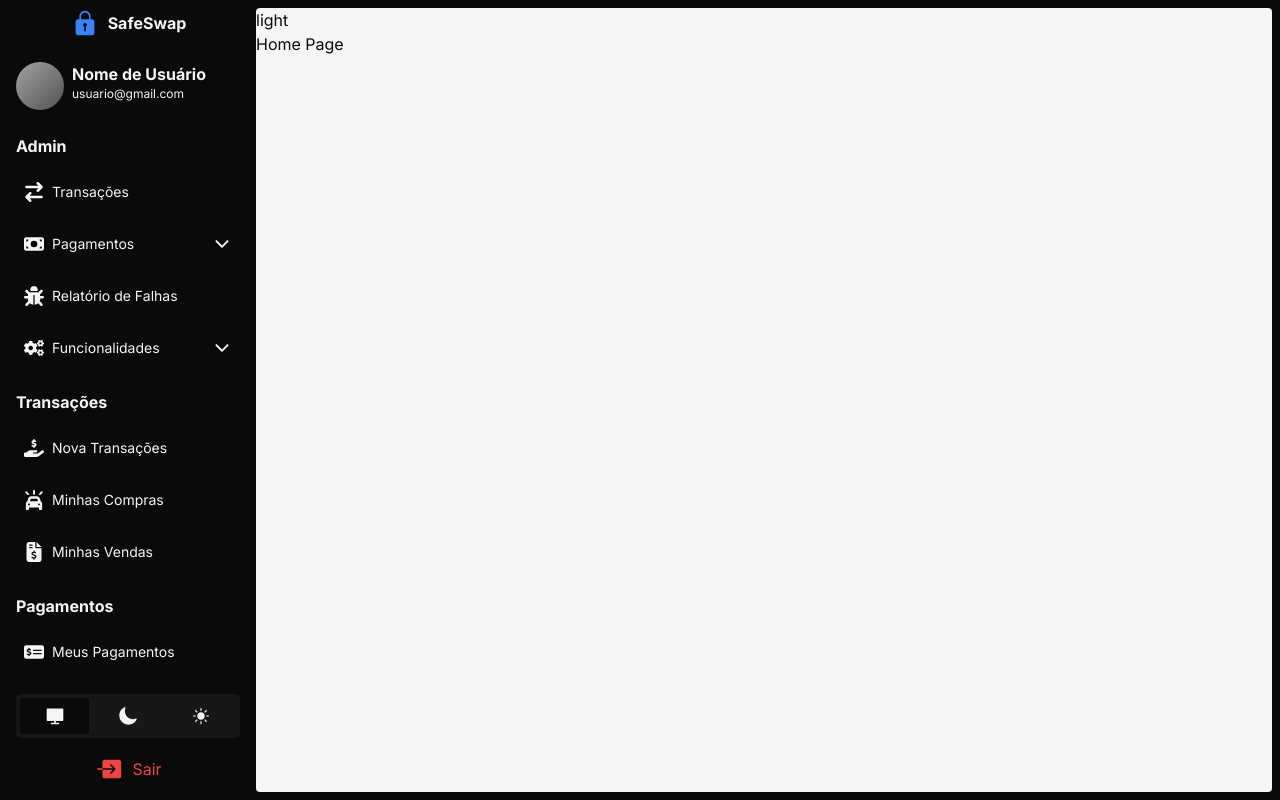
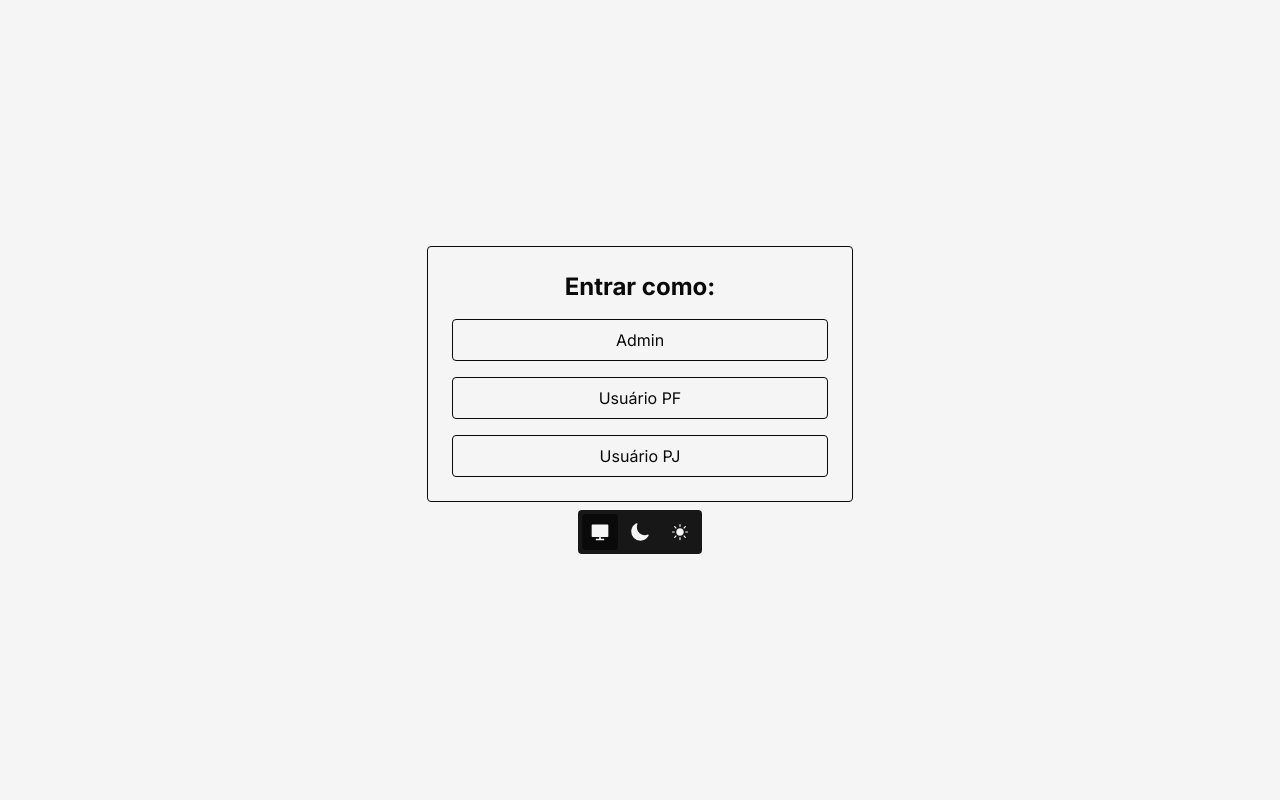
Before and after one commit to imLymei/safeswap-mock, a Next.js app: page / in a window 1280 px wide. Built offline with nearby package versions, Linux system fonts and the light colour scheme.

Commit message:
feat: add user handling

```diff
--- /dev/null
+++ b/src/app/_components/AppFormatter.tsx
@@ -0,0 +1,23 @@
+'use client';
+
+import { cn } from '@/lib/utils';
+import { useTheme } from 'next-themes';
+
+export default function AppFormatter({
+  children,
+}: {
+  children: React.ReactNode;
+}) {
+  const { resolvedTheme } = useTheme();
+
+  return (
+    <div
+      className={cn(
+        'flex max-h-svh flex-1 p-2 selection:bg-blue-500 max-sm:flex-col max-sm:pb-0 sm:pl-0',
+        { dark: resolvedTheme === 'dark' },
+      )}
+    >
+      {children}
+    </div>
+  );
+}
--- a/src/app/_components/LayoutMain.tsx
+++ /dev/null
@@ -1,26 +0,0 @@
-'use client';
-
-import { cn } from '@/lib/utils';
-import { useTheme } from 'next-themes';
-
-export default function LayoutMain({
-  children,
-}: {
-  children: React.ReactNode;
-}) {
-  const { theme, systemTheme } = useTheme();
-
-  const userTheme = theme === 'system' ? systemTheme : theme;
-
-  return (
-    <main
-      className={cn('flex-1 rounded', {
-        'bg-neutral-100 text-neutral-950': userTheme === 'light',
-        'bg-neutral-900 text-neutral-100': userTheme === 'dark',
-      })}
-    >
-      {userTheme}
-      {children}
-    </main>
-  );
-}
--- a/src/app/_components/sidebar/Sidebar.tsx
+++ b/src/app/_components/sidebar/Sidebar.tsx
@@ -1,22 +1,18 @@
 'use client';
 
-import { cn } from '@/lib/utils';
 import { ICON_SIZE, NAVBAR_SECTIONS } from '@/lib/constants';
-import { useState } from 'react';
-import { IoIosExit, IoIosLock, IoIosSunny } from 'react-icons/io';
+import { useContext } from 'react';
+import { IoIosExit, IoIosLock } from 'react-icons/io';
 import SideBarSection from './SideBarSection';
-import ThemeSelector from './ThemeSelector';
+import { userContext, UserType } from '@/providers/UserProvider';
+import ThemeSelector from '../../../components/ThemeSelector';
+import { IoShield } from 'react-icons/io5';
 
 export default function Sidebar() {
-  const [isOpen, setIsOpen] = useState(true);
+  const { user, setUser } = useContext(userContext);
 
   return (
-    <nav
-      className={cn('flex flex-col items-center gap-6 px-4 max-sm:hidden', {
-        'w-64': isOpen,
-        'w-16': !isOpen,
-      })}
-    >
+    <nav className='flex w-64 flex-col items-center gap-6 px-4 max-sm:hidden'>
       <div className='flex items-center gap-2'>
         <IoIosLock size={ICON_SIZE.SMALL} className='text-blue-500' />
         <p className='font-bold'>SafeSwap</p>
@@ -24,12 +20,25 @@ export default function Sidebar() {
       <div className='flex w-full gap-2'>
         <div className='size-12 rounded-full bg-gradient-to-br from-neutral-400 to-neutral-600'></div>
         <div>
-          <p className='line-clamp-1 font-bold'>Nome de Usuário</p>
-          <p className='line-clamp-1 text-xs'>usuario@gmail.com</p>
+          <div className='flex items-center gap-2'>
+            <p className='line-clamp-1 font-bold'>{user?.name}</p>
+            {user?.userType === UserType.Admin && (
+              <IoShield
+                size={ICON_SIZE.EXTRA_SMALL}
+                className='text-blue-500'
+                title='Admin'
+              />
+            )}
+          </div>
+          <p className='line-clamp-1 text-xs'>{user?.email}</p>
         </div>
       </div>
       <div className='w-full flex-1 space-y-6 overflow-auto'>
-        {NAVBAR_SECTIONS.map((section, sectionIndex) => (
+        {NAVBAR_SECTIONS.filter(
+          (sections) =>
+            sections.userType === undefined ||
+            sections.userType === user?.userType,
+        ).map((section, sectionIndex) => (
           <SideBarSection
             key={`section-${section.name}-${sectionIndex}`}
             name={section.name}
@@ -39,7 +48,10 @@ export default function Sidebar() {
       </div>
       <div className='w-full space-y-2'>
         <ThemeSelector />
-        <button className='flex w-full items-center justify-center gap-2 rounded p-2 text-red-500 hover:bg-red-500/20'>
+        <button
+          className='flex w-full items-center justify-center gap-2 rounded p-2 text-red-500 hover:bg-red-500/20'
+          onClick={() => setUser(undefined)}
+        >
           <IoIosExit size={ICON_SIZE.SMALL} />
           <p>Sair</p>
         </button>
--- a/src/app/_components/sidebar/mobile/MobileSidebar.tsx
+++ b/src/app/_components/sidebar/mobile/MobileSidebar.tsx
@@ -3,14 +3,16 @@
 import { ICON_SIZE, NAVBAR_SECTIONS } from '@/lib/constants';
 import { cn } from '@/lib/utils';
 import Link from 'next/link';
-import { useEffect, useRef, useState } from 'react';
+import { useContext, useEffect, useRef, useState } from 'react';
 import { FaMoneyBill, FaPlus } from 'react-icons/fa6';
 import { IoIosExit, IoIosLock } from 'react-icons/io';
 import MobileSidebarItem from './MobileSidebarItem';
-import ThemeSelector from '../ThemeSelector';
+import ThemeSelector from '../../../../components/ThemeSelector';
+import { userContext } from '@/providers/UserProvider';
 
 export default function MobileSidebar() {
   const [isOpen, setIsOpen] = useState(false);
+  const { user, setUser } = useContext(userContext);
 
   const drawerRef = useRef<HTMLDivElement>(null);
   const isFirstTouch = useRef(true);
@@ -59,7 +61,11 @@ export default function MobileSidebar() {
       >
         <div className='pointer-events-none absolute left-0 right-0 top-0 h-12 bg-gradient-to-b from-black' />
         <div className='h-full w-full space-y-12 overflow-auto p-6'>
-          {NAVBAR_SECTIONS.map((section) => (
+          {NAVBAR_SECTIONS.filter(
+            (sections) =>
+              sections.userType === undefined ||
+              sections.userType === user?.userType,
+          ).map((section) => (
             <div key={`mobile-section-${section.name}`} className='space-y-6'>
               <p className='text-xl font-bold'>{section.name}</p>
               <div className='grid grid-cols-3 gap-2'>
@@ -87,7 +93,10 @@ export default function MobileSidebar() {
           ))}
           <div className='w-full space-y-2'>
             <ThemeSelector />
-            <button className='flex w-full items-center justify-center gap-2 rounded bg-red-500/20 p-2 text-xl font-bold text-red-500 active:bg-red-500/50'>
+            <button
+              onClick={() => setUser(undefined)}
+              className='flex w-full items-center justify-center gap-2 rounded bg-red-500/20 p-2 text-xl font-bold text-red-500 active:bg-red-500/50'
+            >
               <IoIosExit size={ICON_SIZE.EXTRA_SMALL} />
               <p>Sair</p>
             </button>
--- a/src/app/layout.tsx
+++ b/src/app/layout.tsx
@@ -3,9 +3,11 @@ import { Inter } from 'next/font/google';
 import './globals.css';
 import { cn } from '@/lib/utils';
 import MobileSidebar from './_components/sidebar/mobile/MobileSidebar';
+import Sidebar from './_components/sidebar/Sidebar';
+import UserProvider from '@/providers/UserProvider';
+import LoginProvider from '@/providers/LoginProvider';
 import { ThemeProvider } from 'next-themes';
-import Sidebar from './_components/sidebar/Sidebar';
-import LayoutMain from './_components/LayoutMain';
+import AppFormatter from './_components/AppFormatter';
 
 const inter = Inter({ subsets: ['latin'] });
 
@@ -20,21 +22,27 @@ export default function RootLayout({
   children: React.ReactNode;
 }>) {
   return (
-    <html lang='pt-br' suppressHydrationWarning>
+    <html lang='pt-br'>
+      <ThemeProvider>
+        <UserProvider>
           <body
             className={cn(
               inter.className,
               'flex flex-col overflow-hidden bg-neutral-950 text-neutral-100',
             )}
           >
-        <ThemeProvider>
-          <div className='flex max-h-svh flex-1 p-2 selection:bg-blue-500 max-sm:flex-col max-sm:pb-0 sm:pl-0'>
+            <AppFormatter>
+              <LoginProvider>
                 <Sidebar />
-            <LayoutMain>{children}</LayoutMain>
+                <main className='flex-1 rounded bg-neutral-100 text-neutral-950 dark:bg-neutral-900 dark:text-neutral-100'>
+                  {children}
+                </main>
                 <MobileSidebar />
-          </div>
+              </LoginProvider>
+            </AppFormatter>
+          </body>
+        </UserProvider>
       </ThemeProvider>
-      </body>
     </html>
   );
 }
--- a/src/app/page.tsx
+++ b/src/app/page.tsx
@@ -1,3 +1,16 @@
+'use client';
+
+import { userContext } from '@/providers/UserProvider';
+import { useContext } from 'react';
+
 export default function Home() {
-  return <div>Home Page</div>;
+  const { user } = useContext(userContext);
+
+  return (
+    <div className='p-6'>
+      <h1 className='text-center text-4xl font-bold'>
+        Bem Vindo {user?.name}!
+      </h1>
+    </div>
+  );
 }
```
Also changed, not shown: src/components/ThemeSelector.tsx (renamed from src/app/_components/sidebar/ThemeSelector.tsx). Lines whose indentation alone changed are shown as unchanged.
